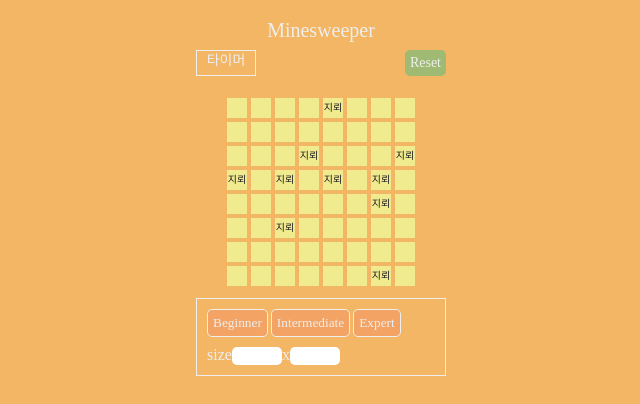
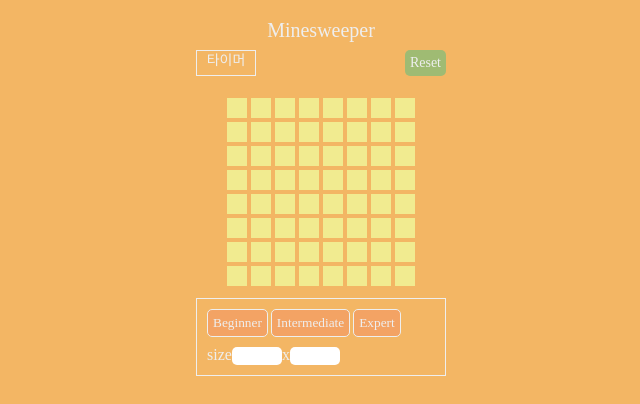
Before and after one commit to eeeyooon/minesweeper-game, a React (Create React App) app: page / in a window 1280 px wide. Shown: the top 404 px of the page, without its empty margins (319-959 px from the left). Built offline with nearby package versions, Linux system fonts and the light colour scheme.

Commit message:
feat: cell type에 따른 cell text 렌더링 구현

```diff
--- a/src/components/Board/index.tsx
+++ b/src/components/Board/index.tsx
@@ -4,6 +4,7 @@
 import { RootState } from '../../store';
 import { useDispatch } from 'react-redux';
 import { openCell } from '../../slices/gameSlice';
+import { CELL_TYPE, GAME_STATUS } from '../../lib/constants';
 
 export default function Board() {
 	const dispatch = useDispatch();
@@ -14,6 +15,27 @@
 
 	const handleCellClick = (row: number, col: number) => {
 		dispatch(openCell({ row, col }));
+	};
+
+	const getCellText = (cellType: number) => {
+		switch (cellType) {
+			case CELL_TYPE.OPEN:
+			case CELL_TYPE.NOTHING:
+				return '';
+			case CELL_TYPE.FLAG:
+				return '깃발';
+			case CELL_TYPE.MINE:
+				switch (gameStatus) {
+					case GAME_STATUS.WIN:
+						return '찾음';
+					case GAME_STATUS.LOSE:
+						return '지뢰';
+					default:
+						return '';
+				}
+			default:
+				return cellType.toString();
+		}
 	};
 
 	const createBoard = () => {
@@ -29,6 +51,7 @@
 					row={row}
 					col={col}
 					cellData={board[row][col]}
+					cellText={getCellText(board[row][col])}
 					onClick={() => handleCellClick(row, col)}
 				/>,
 			);
--- a/src/components/Cell/index.tsx
+++ b/src/components/Cell/index.tsx
@@ -1,33 +1,24 @@
 import styled from 'styled-components';
-import { CELL_TYPE } from '../../lib/constants';
 
 type CellProps = {
 	row: number;
 	col: number;
 	cellData: number;
+	cellText: string;
 	onClick: () => void;
 };
-export default function Cell({ row, col, cellData, onClick }: CellProps) {
-	const getText = (data: number) => {
-		switch (data) {
-			case CELL_TYPE.MINE:
-				return '지뢰';
-			case CELL_TYPE.NOTHING:
-				return '';
-			case CELL_TYPE.OPEN:
-				return '';
-			default:
-				return data;
-		}
-	};
-
-	return <CellBox onClick={onClick}>{getText(cellData)}</CellBox>;
+export default function Cell({ row, col, cellData, cellText, onClick }: CellProps) {
+	return (
+		<CellBox $cellData={cellData} onClick={onClick}>
+			{cellText}
+		</CellBox>
+	);
 }
 
-const CellBox = styled.div`
+const CellBox = styled.div<{ $cellData: number }>`
 	width: 20px;
 	height: 20px;
-	background-color: ${({ theme }) => theme.color.cell};
+	background-color: ${({ theme, $cellData }) => ($cellData >= 0 ? theme.color.selectedCell : theme.color.cell)};
 	margin: 2px;
 	line-height: 20px;
 	color: ${({ theme }) => theme.color.black};
--- a/src/lib/constants.ts
+++ b/src/lib/constants.ts
@@ -5,3 +5,8 @@
 	MINE: -3,
 	MINE_FLAG: -4,
 } as const;
+
+export const GAME_STATUS = {
+	WIN: 'win',
+	LOSE: 'lose',
+} as const;
--- a/src/slices/gameSlice.ts
+++ b/src/slices/gameSlice.ts
@@ -1,6 +1,6 @@
 import { createSlice, PayloadAction } from '@reduxjs/toolkit';
 import { initialBoard } from '../lib/game';
-import { CELL_TYPE } from '../lib/constants';
+import { CELL_TYPE, GAME_STATUS } from '../lib/constants';
 import { findAroundMine } from '../components/service/minesweeper';
 
 interface GameState {
@@ -53,7 +53,7 @@
 				}
 
 				if (cell === CELL_TYPE.MINE) {
-					state.gameStatus = 'lose';
+					state.gameStatus = GAME_STATUS.LOSE;
 					return;
 				}
 
@@ -80,7 +80,7 @@
 
 			// 승리 조건
 			if (state.openCellCount === state.rows * state.cols - state.mineCount) {
-				state.gameStatus = 'win';
+				state.gameStatus = GAME_STATUS.WIN;
 			}
 		},
 	},
```
